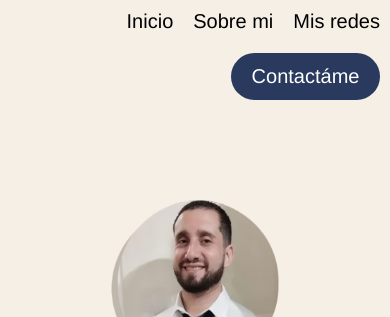
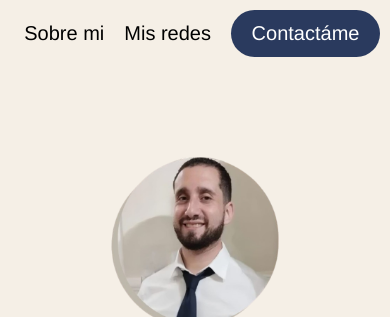
Before and after one commit to zoepreititasat/psychologist-portfolio, a plain HTML site: page index.html in a window 390 px wide. Shown: the top 317 px of the page. Drawn offline with Linux system fonts and the light colour scheme.

Commit message:
mobile img css

```diff
--- a/index.html
+++ b/index.html
@@ -12,9 +12,6 @@
     <div class="home">
 
         <div class="toolbar">
-          <a href="#inicio" style="text-decoration: none;">
-            <div class="text-wrapper-2">Inicio</div>
-          </a>
           <a href="#Sobre Mí" style="text-decoration: none;">
               <div class="sobre-mi">Sobre mi</div>
           </a>
--- a/style.css
+++ b/style.css
@@ -200,7 +200,6 @@ html{
   }
 
   .home .img {
-    height: 308px;
     top: 1264px;
     left: 2965px;
     width: 309px;
```
